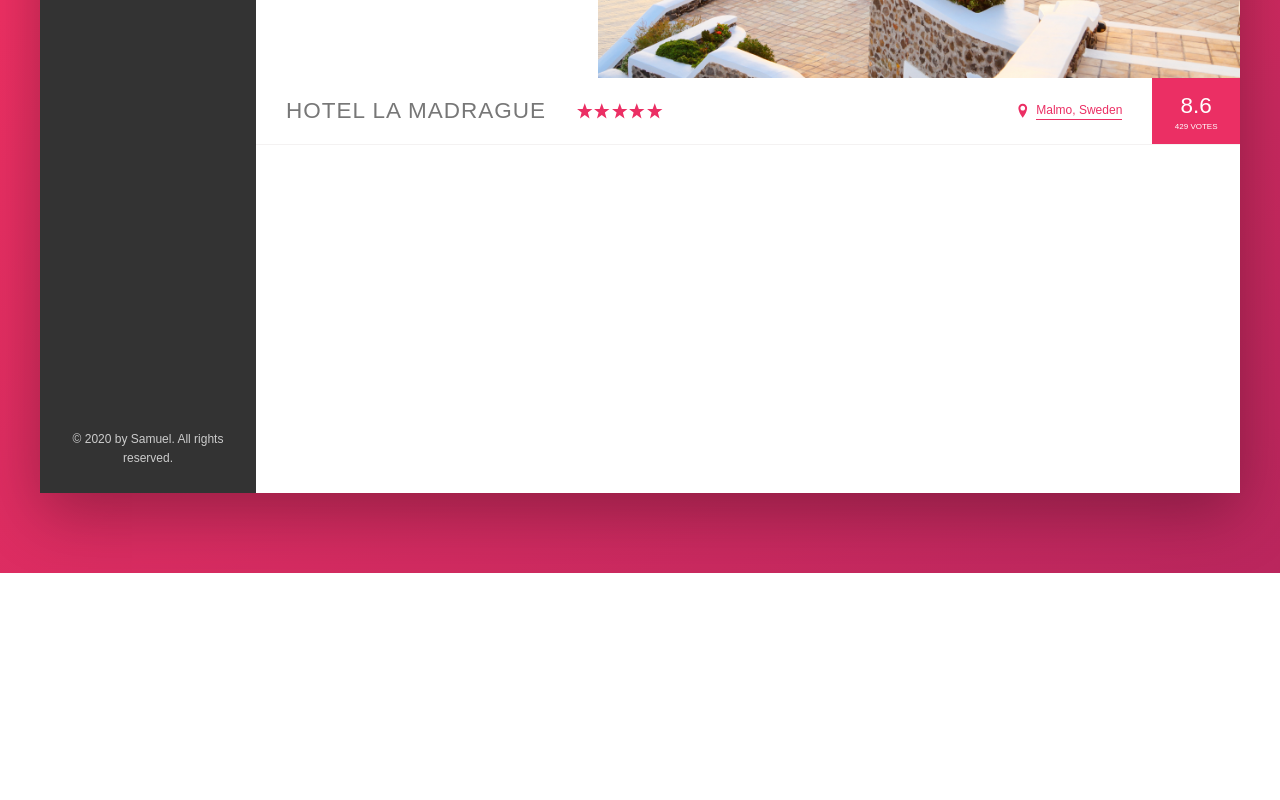
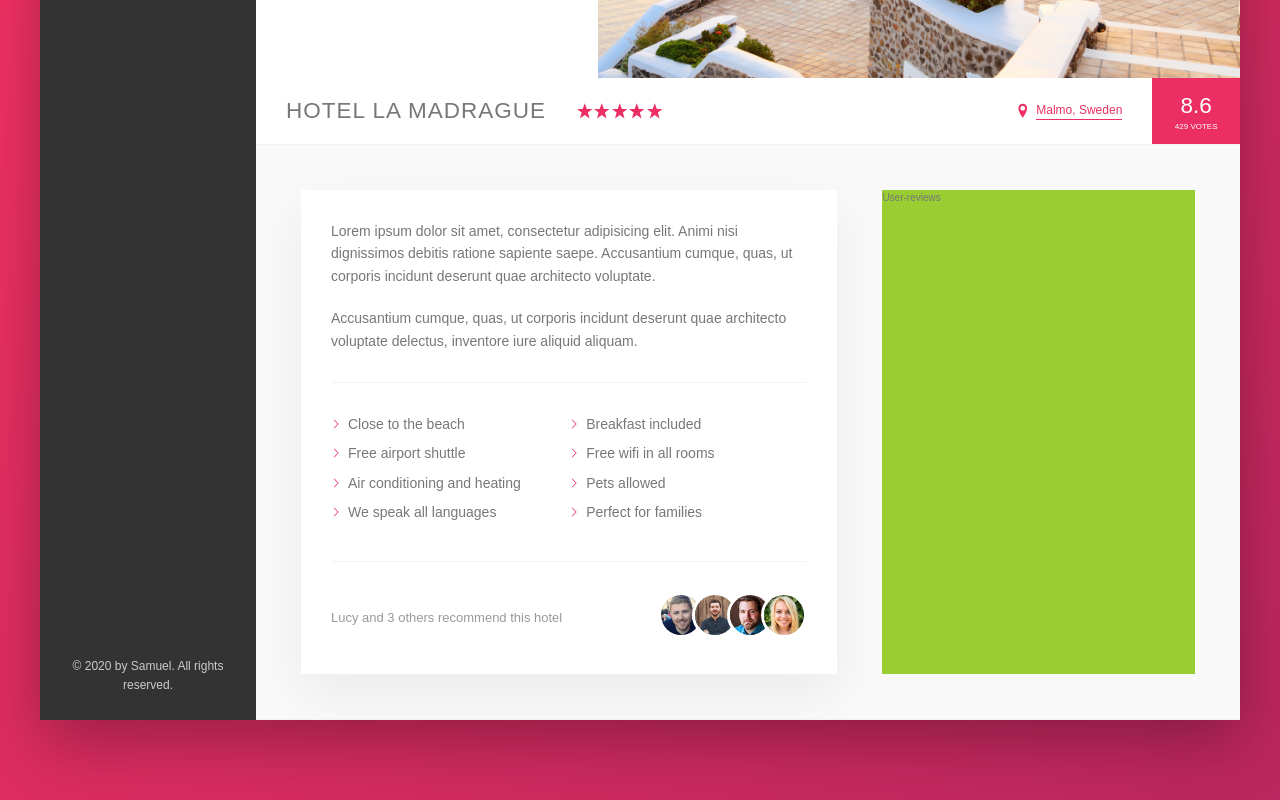
Before and after one commit to CodedSam84/Trillo-UI, a website: page index.html in a window 1280 px wide. Shown: the part 457-1257 px from the top of the page. Before the commit the page ends 1030 px from the top, so only its background shows below. Drawn offline with Linux system fonts and the light colour scheme.

Commit message:
Implemented the description section

```diff
--- a/index.html
+++ b/index.html
@@ -135,6 +135,45 @@
                             <div class="overview__rating-count">429 votes</div>
                         </div>
                     </div>
+
+                    <div class="details">
+                        <div class="description">
+                            <p class="paragraph">
+                                Lorem ipsum dolor sit amet, consectetur adipisicing elit. Animi nisi
+                                dignissimos debitis ratione sapiente saepe. Accusantium cumque, quas,
+                                ut corporis incidunt deserunt quae architecto voluptate.
+                            </p>
+                            <p class="paragraph">
+                                Accusantium cumque, quas, ut corporis incidunt deserunt quae architecto
+                                voluptate delectus, inventore iure aliquid aliquam.
+                            </p>
+                            <ul class="list">
+                                <li class="list__item">Close to the beach</li>
+                                <li class="list__item">Breakfast included</li>
+                                <li class="list__item">Free airport shuttle</li>
+                                <li class="list__item">Free wifi in all rooms</li>
+                                <li class="list__item">Air conditioning and heating</li>
+                                <li class="list__item">Pets allowed</li>
+                                <li class="list__item">We speak all languages</li>
+                                <li class="list__item">Perfect for families</li>
+                            </ul>
+                            <div class="recommend">
+                                <p class="recommend__count">
+                                    Lucy and 3 others recommend this hotel
+                                </p>
+                                <div class="recommend__friends">
+                                    <img src="img/user-3.jpg" alt="Friend 1" class="recommend__photo">
+                                    <img src="img/user-4.jpg" alt="Friend 2" class="recommend__photo">
+                                    <img src="img/user-5.jpg" alt="Friend 3" class="recommend__photo">
+                                    <img src="img/user-6.jpg" alt="Friend 4" class="recommend__photo">
+                                </div>
+                            </div>
+                        </div>
+
+                        <div class="user-reviews">
+                            User-reviews
+                        </div>
+                    </div>
                 </main>
             </div>
         </div>
--- a/sass/_base.scss
+++ b/sass/_base.scss
@@ -13,6 +13,9 @@
     --color-grey-dark-3: #999;
 
     --shadow-dark: 0 2rem 6rem rgba(0,0,0,.3);
+    --shadow-light: 0 2rem 5rem rgba(0,0,0,.06);
+
+    --line: 1px solid var(--color-grey-light-2);
 }
 
 * {
--- a/sass/_components.scss
+++ b/sass/_components.scss
@@ -207,7 +207,7 @@
 .overview {
     display: flex;
     align-items: center;
-    border-bottom: 1px solid var(--color-grey-light-2);
+    border-bottom: var(--line);
 
     &__heading {
         font-size: 2.25rem;
@@ -304,3 +304,81 @@
         box-shadow: none;
     }
 }
+
+
+//////////////////////////
+//PARAGRAPH
+.paragraph:not(:last-of-type) {
+    margin-bottom: 2rem;
+}
+
+
+
+
+//////////////////////////
+//LIST
+.list {
+    margin: 3rem 0;
+    list-style: none;
+    padding: 3rem 0;
+    border-top: var(--line);
+    border-bottom: var(--line);
+
+    display: flex;
+    flex-wrap: wrap;
+
+    &__item {
+        flex: 0 0 50%;
+        margin-bottom: .7rem;
+    }
+
+    &__item::before {
+        content: "";
+        display: inline-block;
+        height: 1rem;
+        width: 1rem;
+        margin-right: .7rem;
+
+        // Older browsers
+        //background-image: url(../img/chevron-thin-right.svg);
+        //background-size: cover;
+
+        //Newer browsers - masks
+        background-color: var(--color-primary);
+        -webkit-mask-image: url(../img/chevron-thin-right.svg);
+        mask-image: url(../img/chevron-thin-right.svg);
+        -webkit-mask-size: cover;
+        mask-size: cover;
+    }
+}
+
+
+//////////////////////////
+//RECOMMEND
+.recommend {
+    font-size: 1.3rem;
+    color: var(--color-grey-dark-3);
+
+    display: flex;
+    align-items: center;
+
+    &__photo {
+        box-sizing: content-box;
+        height: 4rem;
+        width: 4rem;
+        border-radius: 50%;
+        border: 3px solid #fff;
+
+        &:not(:last-child) {
+            margin-right: -1.5rem;
+        }
+    }
+
+    &__count {
+        margin-right: auto;
+    }
+
+    &__friends {
+
+    }
+}
--- a/sass/_layout.scss
+++ b/sass/_layout.scss
@@ -33,8 +33,26 @@
 .hotel-view {
     background-color: #fff;
 
-    //TESTING
-    height: 80rem;
-
     flex: 1;
 }
+
+.details {
+    display: flex;
+    padding: 4.5rem;
+    background-color: var(--color-grey-light-1);
+    border-bottom: var(--line);
+}
+
+.description {
+    font-size: 1.4rem;
+    background-color: #fff;
+    flex: 0 0 60%;
+    margin-right: 4.5rem;
+    box-shadow: var(--shadow-light);
+    padding: 3rem;
+}
+
+.user-reviews {
+    background-color: yellowgreen;
+    flex: 1;
+}
```
Also changed, not shown: css/style.css.
